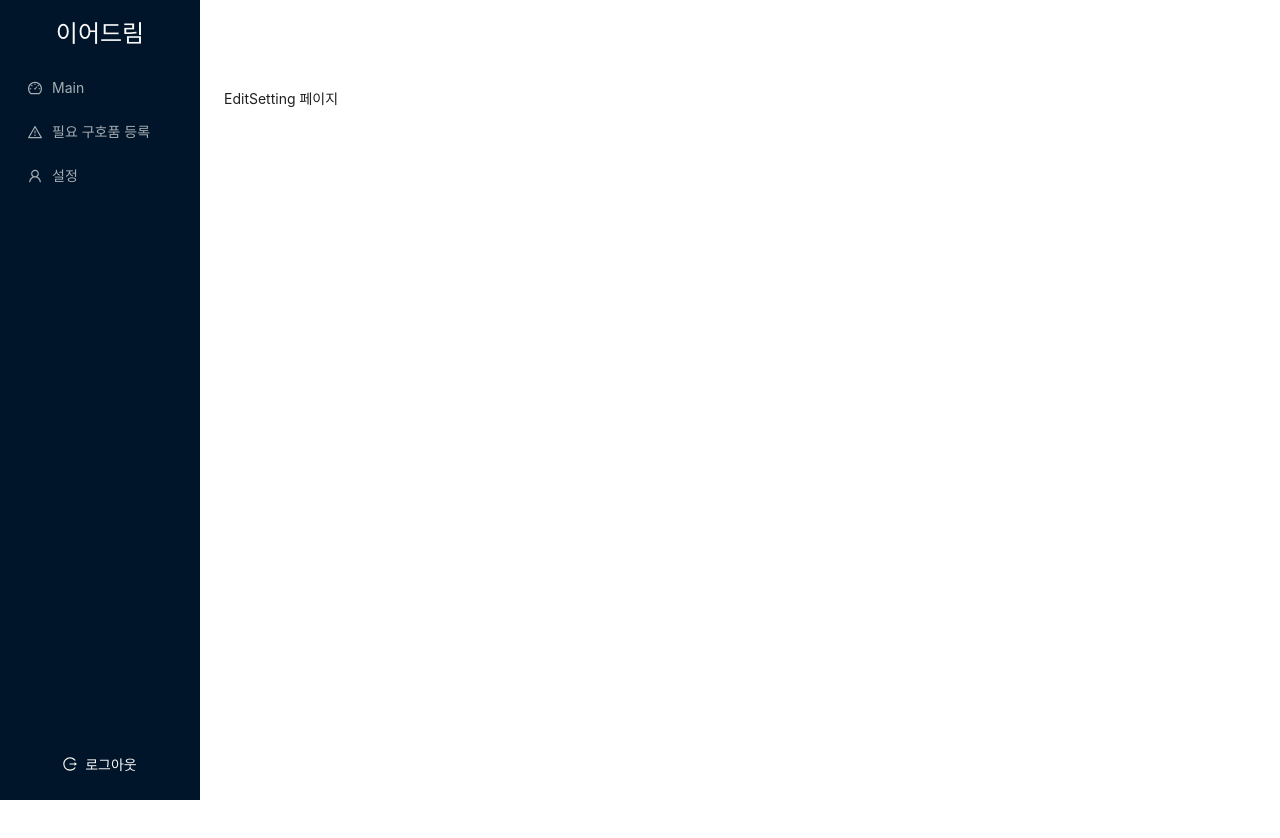
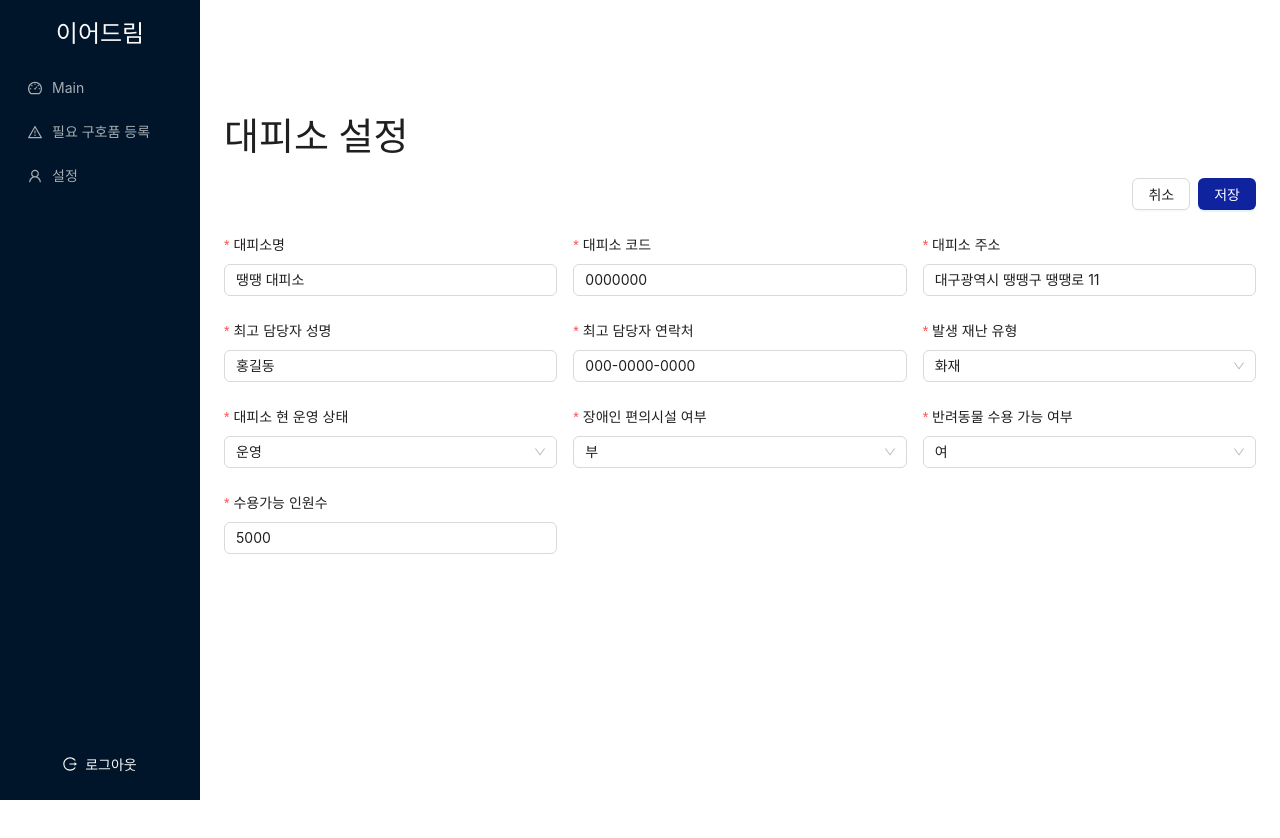
Before and after one commit to ljhyeon/Disaster-Safety, a React (Vite) app in the folder frontend/: page /editsetting/1 in a window 1280 px wide. Shown: the top 838 px of the page. Built offline with nearby package versions, Linux system fonts and the light colour scheme.

Commit message:
feat: 대피소 기본 정보 UI

```diff
--- /dev/null
+++ b/frontend/src/dummydata/settingData.js
@@ -0,0 +1,13 @@
+export const shelterInfo = {
+    name: '땡땡 대피소',
+    code: '0000000',
+    address: '대구광역시 땡땡구 땡땡로 11',
+    manager: '홍길동',
+    contact: '000-0000-0000',
+    disasterType: '화재',
+    capacity: '5000명',
+    currentPeople: '1565명',
+    accessible: '부',
+    petAllowed: '여',
+    status: '운영',
+};
--- a/frontend/src/pages/EditSetting.jsx
+++ b/frontend/src/pages/EditSetting.jsx
@@ -1,7 +1,191 @@
+import { Button, Typography, Form, Input, message, Space, Select, Row, Col } from 'antd'
+import { useNavigate } from 'react-router-dom'
+import { useShelterStore } from '../store/useShelterStore'
+
+const { Title, } = Typography
+const { Option } = Select
+
+import { COLORS } from '../styles/colors';
+
+import { shelterInfo } from '../dummydata/settingData';
+
+const disasterTypes = [
+    '산사태', '조수', '지진', '폭염', '풍수해(태풍,호우,대설)', '한파', '감염병',
+    '다중밀집건축물붕괴대형사고', '댐사고', '산불', '원자력안전 사고', '초미세먼지 재난', '해양선박사고'
+]
+
+const booleanOptions = [
+    { label: '여', value: '여' },
+    { label: '부', value: '부' }
+];
+
+const operationStatusOptions = [
+    { label: '운영', value: '운영' },
+    { label: '미운영', value: '미운영' }
+];
+
+// shelterInfo에서 Form의 기본값으로 가공
+const initialFormValues = {
+    name: shelterInfo.name,
+    code: shelterInfo.code,
+    address: shelterInfo.address,
+    manager: shelterInfo.manager,
+    contact: shelterInfo.contact,
+    disasterType: shelterInfo.disasterType,
+    status: shelterInfo.status,
+    accessible: shelterInfo.accessible,
+    petAllowed: shelterInfo.petAllowed,
+    capacity: parseInt(shelterInfo.capacity.replace(/[^0-9]/g, '')), // "5000명" → 5000
+};
+
+
 const EditSetting = () => {
+    const [form] = Form.useForm()
+    const navigate = useNavigate()
+    const selectedId = useShelterStore((s)=>s.selectedId)
+
+    const handleSubmit = async (values) => {
+        try {
+            // ✅ 여기에 실제 API 요청 추가
+
+            console.log('등록 요청 데이터:', values);
+
+            message.success('등록되었습니다!');
+            navigate(`/setting/${selectedId}`);
+        } catch (error) {
+            message.error('등록에 실패했습니다.', error);
+        }
+    }
+
+    const handleCancel = () => {
+        navigate(`/setting/${selectedId}`);
+    }
+
     return (
         <>
-            EditSetting 페이지
+            <Title level={1}>
+                대피소 설정
+            </Title>
+            <Form
+                form={form}
+                layout="vertical"
+                initialValues={initialFormValues}
+                onFinish={handleSubmit}
+            >
+                <Form.Item style={{ textAlign: 'right' }}>
+                    <Space>
+                        <Button onClick={handleCancel}>취소</Button>
+                        <Button type="primary" htmlType="submit" style={{ backgroundColor: COLORS.primary }}>저장</Button>
+                    </Space>
+                </Form.Item>
+
+                <Row gutter={16}>
+                    <Col span={8}>
+                        <Form.Item
+                            label="대피소명"
+                            name="name"
+                            rules={[{ required: true, message: "대피소명을 입력해주세요" }]}
+                        >
+                            <Input />
+                        </Form.Item>
+                    </Col>
+                    <Col span={8}>
+                        <Form.Item
+                            label="대피소 코드"
+                            name="code"
+                            rules={[{ required: true, message: "대피소 코드를 입력해주세요" }]}
+                        >
+                            <Input />
+                        </Form.Item>
+                    </Col>
+                    <Col span={8}>
+                        <Form.Item
+                            label="대피소 주소"
+                            name="address"
+                            rules={[{ required: true, message: "대피소 주소를 입력해주세요" }]}
+                        >
+                            <Input />
+                        </Form.Item>
+                    </Col>
+                </Row>
+
+                <Row gutter={16}>
+                    <Col span={8}>
+                        <Form.Item
+                            label="최고 담당자 성명"
+                            name="manager"
+                            rules={[{ required: true, message: "최고 담당자 성명을 입력해주세요" }]}
+                        >
+                            <Input />
+                        </Form.Item>
+                    </Col>
+                    <Col span={8}>
+                        <Form.Item
+                            label="최고 담당자 연락처"
+                            name="contact"
+                            rules={[{ required: true, message: "최고 담당자 연락처를 입력해주세요" }]}
+                        >
+                        <Input />
+                        </Form.Item>
+                    </Col>
+                    <Col span={8}>
+                        <Form.Item
+                            label="발생 재난 유형"
+                            name="disasterType"
+                            rules={[{ required: true, message: "발생 재난 유형을 선택해주세요" }]}
+                        >
+                        <Select placeholder="선택">
+                            {disasterTypes.map((type) => (
+                            <Option key={type} value={type}>{type}</Option>
+                            ))}
+                        </Select>
+                        </Form.Item>
+                    </Col>
+                </Row>
+
+                <Row gutter={16}>
+                    <Col span={8}>
+                        <Form.Item
+                            label="대피소 현 운영 상태"
+                            name="status"
+                            rules={[{ required: true, message: "대피소 운영 상태를 선택해주세요" }]}
+                        >
+                            <Select placeholder="선택" options={operationStatusOptions} />
+                        </Form.Item>
+                    </Col>
+                    <Col span={8}>
+                        <Form.Item
+                            label="장애인 편의시설 여부"
+                            name="accessible"
+                            rules={[{ required: true, message: "장애인 편의시설 여부를 선택해주세요" }]}
+                        >
+                            <Select placeholder="선택" options={booleanOptions} />
+                        </Form.Item>
+                    </Col>
+                    <Col span={8}>
+                        <Form.Item
+                            label="반려동물 수용 가능 여부"
+                            name="petAllowed"
+                            rules={[{ required: true, message: "반려동물 수용 가능 여부를 선택해주세요" }]}
+                        >
+                            <Select placeholder="선택" options={booleanOptions} />
+                        </Form.Item>
+                    </Col>
+                </Row>
+
+                <Row gutter={16}>
+                    <Col span={8}>
+                        <Form.Item
+                            label="수용가능 인원수"
+                            name="capacity"
+                            rules={[{ required: true, message: "수용가능 인원수를 입력해주세요" }]}
+                        >
+                            <Input type="number" />
+                        </Form.Item>
+                    </Col>
+                </Row>
+
+            </Form>
         </>
     )
 }
--- a/frontend/src/pages/Setting.jsx
+++ b/frontend/src/pages/Setting.jsx
@@ -1,7 +1,47 @@
+import { Button, Typography, Descriptions, Divider } from 'antd';
+import { useNavigate } from 'react-router-dom'
+import { useShelterStore } from '../store/useShelterStore'
+
+const { Title, } = Typography
+
+import { shelterInfo } from '../dummydata/settingData';
+
 const Setting = () => {
+    const navigate = useNavigate()
+    const selectedId = useShelterStore((s)=>s.selectedId)
     return (
         <>
-            Setting 페이지
+            <Title level={1}>
+                대피소 정보
+            </Title>
+            <div style={{ textAlign: 'right' }}>
+                <Button onClick={()=>{navigate(`/editsetting/${selectedId}`)}}>정보 수정</Button>
+            </div>
+
+            <Descriptions column={3} layout="horizontal" bordered={false}>
+                <Descriptions.Item label="대피소명" span={3}>
+                    {shelterInfo.name}
+                </Descriptions.Item>
+
+                <Descriptions.Item label="대피소 코드">{shelterInfo.code}</Descriptions.Item>
+                <Descriptions.Item label="최고 담당자 성명">{shelterInfo.manager}</Descriptions.Item>
+                <Descriptions.Item label="발생 재난 유형">{shelterInfo.disasterType}</Descriptions.Item>
+
+                <Descriptions.Item label="대피소 주소">{shelterInfo.address}</Descriptions.Item>
+                <Descriptions.Item label="최고 담당자 연락처">{shelterInfo.contact}</Descriptions.Item>
+
+            </Descriptions>
+
+            <Divider />
+
+            <Descriptions column={3} layout="horizontal" bordered={false}>
+                <Descriptions.Item label="수용 가능 인원수">{shelterInfo.capacity}</Descriptions.Item>
+                <Descriptions.Item label="장애인 편의시설 여부">{shelterInfo.accessible}</Descriptions.Item>
+                <Descriptions.Item label="대피소 현 운영 상태">{shelterInfo.status}</Descriptions.Item>
+
+                <Descriptions.Item label="현재 대피 인원 수">{shelterInfo.currentPeople}</Descriptions.Item>
+                <Descriptions.Item label="반려동물 수용 가능 여부">{shelterInfo.petAllowed}</Descriptions.Item>
+            </Descriptions>
         </>
     )
 }
```
